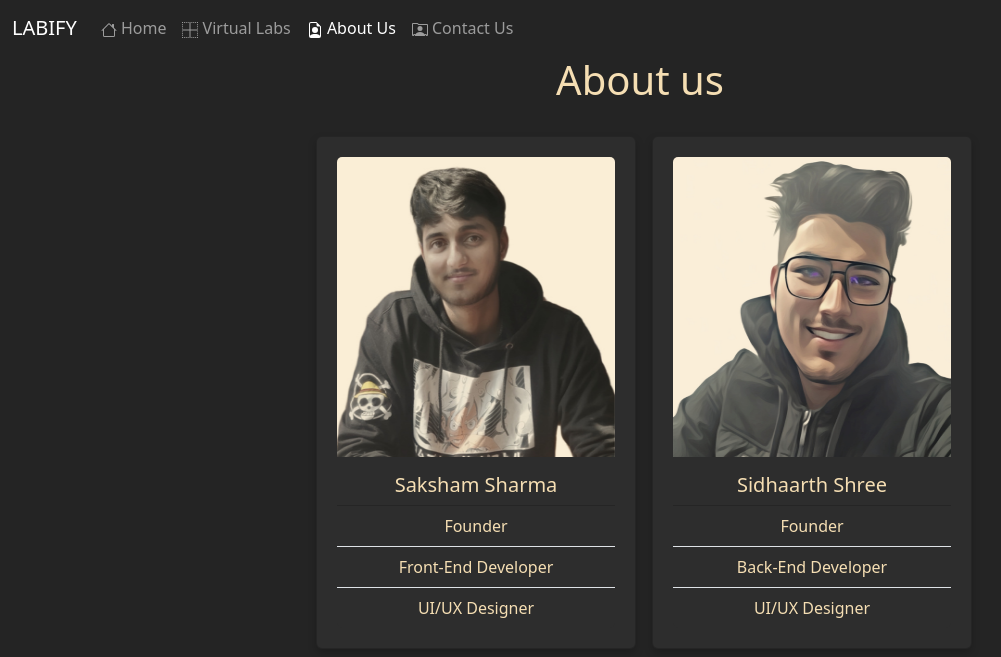
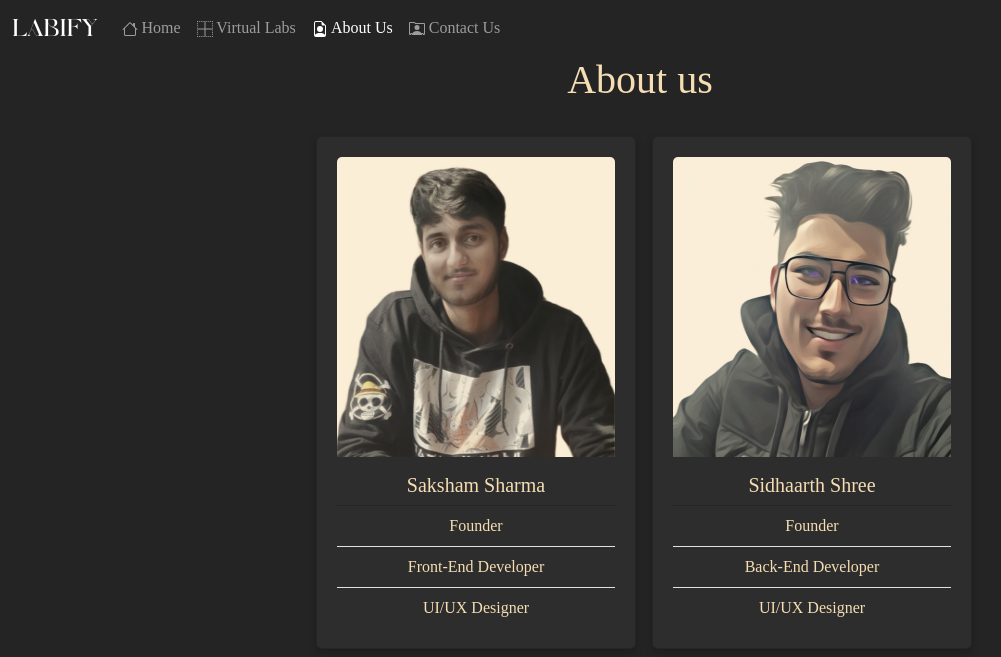
Before and after one commit to SidhaarthShree07/LABIFY, a Django app: page /About/ in a window 1280 px wide. Shown: the top 657 px of the page, without its empty margins (0-1001 px from the left). Run offline with Django 5.2, Linux system fonts and the light colour scheme; some libraries are stand-ins or nearby versions; some web fonts are replaced.

Commit message:
Update about.html

```diff
--- a/myapp/templates/about.html
+++ b/myapp/templates/about.html
@@ -21,6 +21,7 @@
         body {
             background-color: #242424;
             color: wheat;
+            font-family: Zilla;
         }
 
         img {
@@ -41,7 +42,9 @@
             font-size: 25px;
         }
 
-
+        #logo {
+            font-family: Against;
+        }
 
         .card:hover {
             border-radius: 5px;
@@ -51,6 +54,23 @@
         .list-group-item {
             background-color: #2d2d2d;
             color: wheat;
+        }
+        @font-face {
+            font-family: Against;
+            src: local('Labify'),
+                url('myapp/static/fonts/against.ttf') format("truetype");
+        }
+
+        @font-face {
+            font-family: Milestone;
+            src: local('Labify'),
+                url('myapp/static/fonts/Milestone.otf') format("opentype");
+        }
+
+        @font-face {
+            font-family: Zilla;
+            src: local('Labify'),
+                url('myapp/static/fonts/ZillaSlab.otf') format("opentype");
         }
     </style>
 </head>
```
